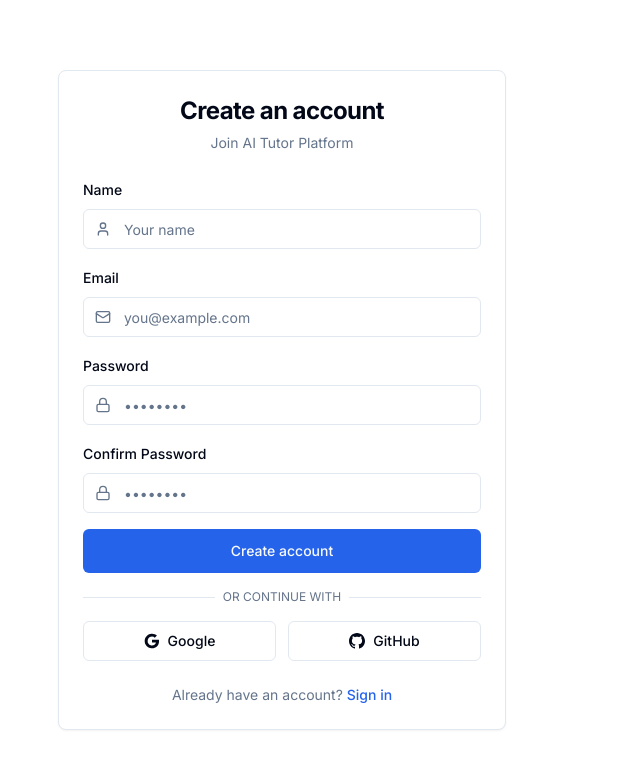
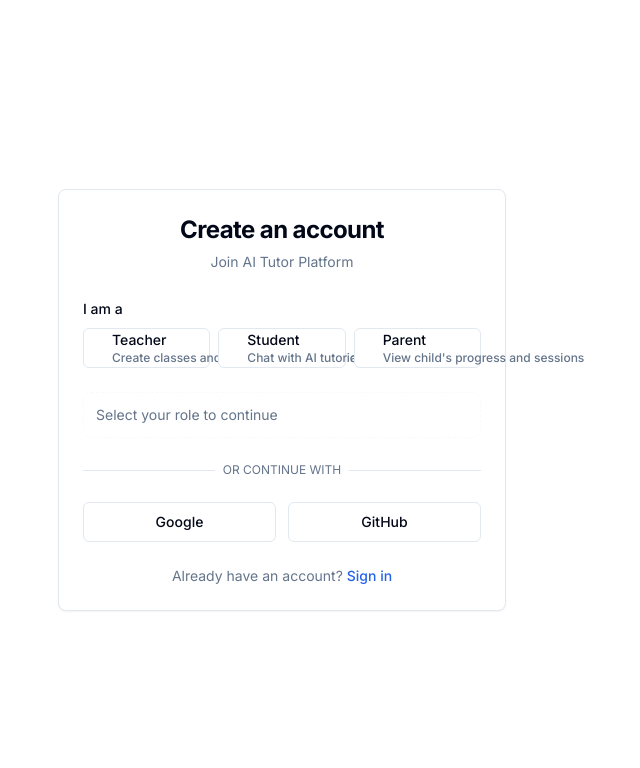
Before and after one commit to EXCONDE01/-AI-Tutor-Platform, a Next.js app: page /sign-up in a window 1280 px wide. Shown: the top 768 px of the page, without its empty margins (358-998 px from the left). Built offline with nearby package versions, Linux system fonts and the light colour scheme; no server answers; what @neon/auth would draw is missing.

Commit message:
Add role-selection to /sign-up page

```diff
--- a/src/app/sign-up/page.tsx
+++ b/src/app/sign-up/page.tsx
@@ -8,8 +8,38 @@ import { Input } from "@/components/ui/input";
 import { Label } from "@/components/ui/label";
 import { Card, CardContent, CardDescription, CardFooter, CardHeader, CardTitle } from "@/components/ui/card";
 import { Alert, AlertDescription } from "@/components/ui/alert";
-import { Loader2, Mail, Lock, AlertCircle, User } from "lucide-react";
+import { Loader2, Mail, Lock, AlertCircle, User, GraduationCap, UserCog, ShieldUser } from "lucide-react";
 import { useRouter, useSearchParams } from "next/navigation";
+
+type Role = "teacher" | "student" | "parent";
+
+interface RoleOption {
+  value: Role;
+  label: string;
+  description: string;
+  icon: React.ElementType;
+}
+
+const ROLE_OPTIONS: RoleOption[] = [
+  {
+    value: "teacher",
+    label: "Teacher",
+    description: "Create classes and manage student sessions",
+    icon: UserCog,
+  },
+  {
+    value: "student",
+    label: "Student",
+    description: "Chat with AI tutor and track progress",
+    icon: GraduationCap,
+  },
+  {
+    value: "parent",
+    label: "Parent",
+    description: "View child's progress and sessions",
+    icon: ShieldUser,
+  },
+];
 
 function SignUpContent() {
   const router = useRouter();
@@ -17,6 +47,7 @@ function SignUpContent() {
   const callbackUrl = searchParams.get("callbackUrl") || "/";
   const error = searchParams.get("error");
 
+  const [selectedRole, setSelectedRole] = useState<Role | null>(null);
   const [name, setName] = useState("");
   const [email, setEmail] = useState("");
   const [password, setPassword] = useState("");
@@ -27,6 +58,11 @@ function SignUpContent() {
   const handleSubmit = async (e: React.FormEvent) => {
     e.preventDefault();
     setErrorMessage(null);
+
+    if (!selectedRole) {
+      setErrorMessage("Please select your role");
+      return;
+    }
 
     if (password !== confirmPassword) {
       setErrorMessage("Passwords do not match");
@@ -46,6 +82,13 @@ function SignUpContent() {
       if (result.error) {
         setErrorMessage(result.error.message || "Sign up failed");
       } else {
+        // Register app-level role via onboarding API
+        await fetch("/api/onboarding", {
+          method: "POST",
+          headers: { "Content-Type": "application/json" },
+          body: JSON.stringify({ role: selectedRole }),
+        });
+
         // Fetch the app-level role from the API
         const roleResponse = await fetch("/api/auth/role");
         if (roleResponse.ok) {
@@ -68,7 +111,6 @@ function SignUpContent() {
             router.refresh();
           }
         } else {
-          // Fallback to callback URL
           router.push(callbackUrl);
           router.refresh();
         }
@@ -88,7 +130,7 @@ function SignUpContent() {
           <CardTitle className="text-2xl font-bold">Create an account</CardTitle>
           <CardDescription>Join AI Tutor Platform</CardDescription>
         </CardHeader>
-        <CardContent className="space-y-4">
+        <CardContent className="space-y-6">
           {errorMessage && (
             <Alert variant="destructive" className="gap-2">
               <AlertCircle className="h-4 w-4" />
@@ -96,7 +138,42 @@ function SignUpContent() {
             </Alert>
           )}
 
+          {/* Role Selection */}
+          <div className="space-y-2">
+            <Label>I am a</Label>
+            <div className="grid grid-cols-3 gap-2">
+              {ROLE_OPTIONS.map((option) => {
+                const Icon = option.icon;
+                const isSelected = selectedRole === option.value;
+                return (
+                  <Button
+                    key={option.value}
+                    variant={isSelected ? "primary" : "outline"}
+                    onClick={() => setSelectedRole(option.value)}
+                    className="w-full py-3 text-left"
+                  >
+                    <div className="flex items-center gap-3 w-full">
+                      <Icon className="h-4 w-4" />
+                      <div>
+                        <div className="font-medium">{option.label}</div>
+                        <div className="text-xs text-muted-foreground">{option.description}</div>
+                      </div>
+                    </div>
+                  </Button>
+                );
+              })}
+            </div>
+          </div>
+
           <form onSubmit={handleSubmit} className="space-y-4">
+            {!selectedRole && (
+              <div className="p-3 rounded-lg border border-dashed border-muted/50">
+                <p className="text-sm text-muted-foreground">Select your role to continue</p>
+              </div>
+            )}
+
+            {selectedRole && (
+              <>
                 <div className="space-y-2">
                   <Label htmlFor="name">Name</Label>
                   <div className="relative">
@@ -170,7 +247,7 @@ function SignUpContent() {
                   </div>
                 </div>
 
-            <Button type="submit" className="w-full" size="lg" disabled={isLoading}>
+                <Button type="submit" className="w-full" size="lg" disabled={isLoading || !selectedRole}>
                   {isLoading ? (
                     <>
                       <Loader2 className="mr-2 h-4 w-4 animate-spin" />
@@ -180,6 +257,8 @@ function SignUpContent() {
                     "Create account"
                   )}
                 </Button>
+              </>
+            )}
           </form>
 
           <div className="relative">
@@ -198,24 +277,6 @@ function SignUpContent() {
               disabled={isLoading}
               className="w-full"
             >
-              <svg className="mr-2 h-4 w-4" viewBox="0 0 24 24">
-                <path
-                  fill="currentColor"
-                  d="M22.56 12.25c0-.78-.07-1.53-.2-2.25H12v4.26h5.92c-.26 1.37-1.04 2.53-2.21 3.31v2.77h3.57c2.08-1.92 3.28-4.74 3.28-8.09z"
-                />
-                <path
-                  fill="currentColor"
-                  d="M12 23c2.97 0 5.46-.98 7.28-2.66l-3.57-2.77c-.98.66-2.23 1.06-3.71 1.06-2.86 0-5.29-1.93-6.16-4.53H2.18v2.84C3.99 20.53 7.7 23 12 23z"
-                />
-                <path
-                  fill="currentColor"
-                  d="M5.84 14.09c-.22-.66-.35-1.36-.35-2.09s.13-1.43.35-2.09V7.07H2.18C1.43 8.55 1 10.22 1 12s.43 3.45 1.18 4.93l2.85-2.22.81-.62z"
-                />
-                <path
-                  fill="currentColor"
-                  d="M12 5.38c1.62 0 3.06.56 4.21 1.64l3.15-3.15C17.45 2.09 14.97 1 12 1 7.7 1 3.99 3.47 2.18 7.07l3.66 2.84c.87-2.6 3.3-4.53 6.16-4.53z"
-                />
-              </svg>
               Google
             </Button>
 
@@ -225,9 +286,6 @@ function SignUpContent() {
               disabled={isLoading}
               className="w-full"
             >
-              <svg className="mr-2 h-4 w-4" fill="currentColor" viewBox="0 0 24 24">
-                <path d="M12 0c-6.626 0-12 5.373-12 12 0 5.302 3.438 9.8 8.207 11.387.599.111.793-.261.793-.577v-2.234c-3.338.726-4.033-1.416-4.033-1.416-.546-1.387-1.333-1.756-1.333-1.756-1.089-.745.083-.729.083-.729 1.205.084 1.839 1.237 1.839 1.237 1.07 1.834 2.807 1.304 3.492.997.107-.775.418-1.305.762-1.604-2.665-.305-5.467-1.334-5.467-5.931 0-1.311.469-2.381 1.236-3.221-.124-.305-.535-1.524.117-3.176 0 0 1.008-.322 3.301 1.23.957-.266 1.983-.399 3.003-.404 1.02.005 2.047.138 3.006.404 2.291-1.552 3.297-1.23 3.297-1.23.653 1.653.242 2.874.118 3.176.77.84 1.235 1.911 1.235 3.221 0 4.609-2.807 5.624-5.479 5.921.43.372.823 1.102.823 2.222v3.293c0 .319.192.694.801.576 4.765-1.589 8.199-6.086 8.199-11.386 0-6.627-5.373-12-12-12z" />
-              </svg>
               GitHub
             </Button>
           </div>
```
Lines whose indentation alone changed are shown as unchanged.
